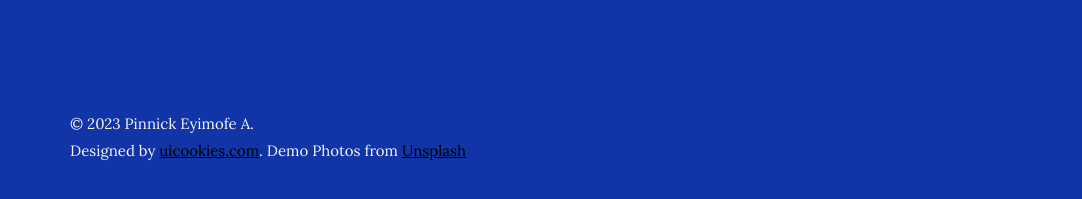
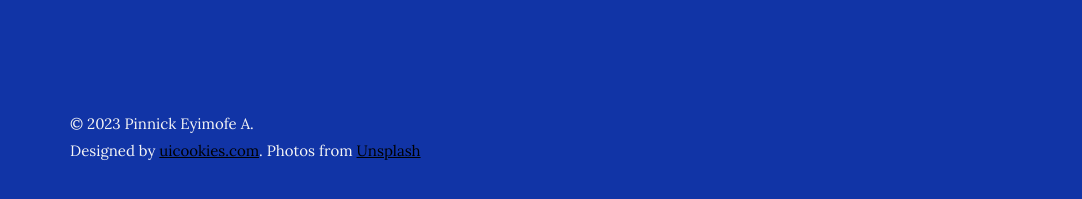
Before and after one commit to EyimofeP/eyimofep.github.io, a plain HTML site: page skills.html in a window 1280 px wide. Shown: the part 3232-3431 px from the top of the page, 0-1082 px from the left. Drawn offline with Linux system fonts and the light colour scheme; files whose address does not match are found by name.

Commit message:
Update skills.html

```diff
--- a/skills.html
+++ b/skills.html
@@ -211,7 +211,7 @@
       <div class="row copyright">
         <div class="col-md-6">
           <div class="probootstrap-footer-widget">
-            <p>&copy; <script>document.write(new Date().getFullYear());</script> Pinnick Eyimofe A. <br> Designed by <a href="https://uicookies.com/">uicookies.com</a>. Demo Photos from <a href="https://unsplash.com/">Unsplash</a></p>
+            <p>&copy; <script>document.write(new Date().getFullYear());</script> Pinnick Eyimofe A. <br> Designed by <a href="https://uicookies.com/">uicookies.com</a>. Photos from <a href="https://unsplash.com/">Unsplash</a></p>
           </div>
         </div>
         <div class="col-md-6">
```
